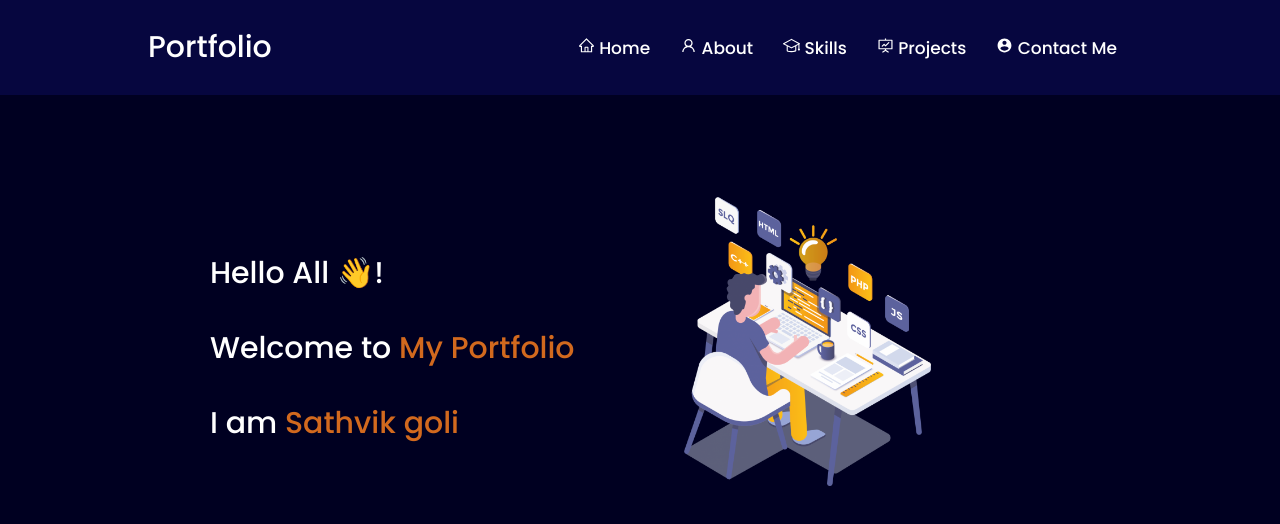
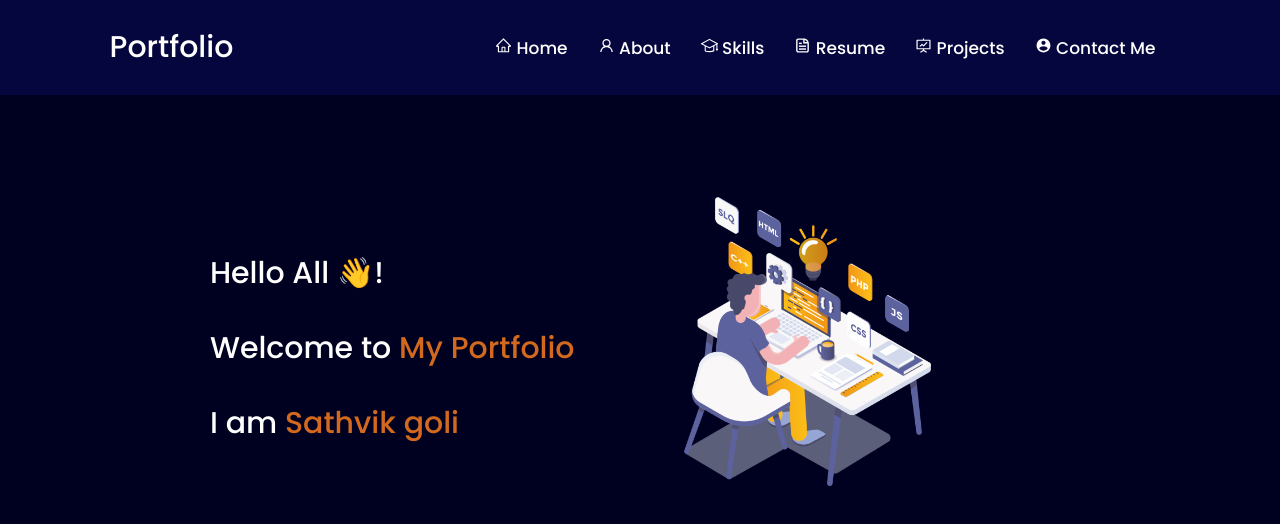
Before and after one commit to Sathvik1404/My-Portfolio, a website: page port.html in a window 1280 px wide. Drawn offline with Linux system fonts and the light colour scheme.

Commit message:
Update port.html

```diff
--- a/port.html
+++ b/port.html
@@ -76,7 +76,7 @@
         }
 
         header {
-            padding: 10px 10%;
+            padding: 10px 7%;
             text-align: center;
             background-color: #06063F;
         }
@@ -233,6 +233,16 @@
                                     d="M990.848 696.304V438.16l16.096-8.496c10.464-5.44 17.055-16.225 17.183-28.032.128-11.777-6.256-22.689-16.592-28.368l-481.44-257.6c-9.631-5.28-21.28-5.249-30.976.095l-478.8 257.92C6.126 379.36-.177 390.143-.113 401.84s6.496 22.4 16.817 27.97l210.384 111.983c-2.64 4.656-4.272 9.968-4.272 15.696v270.784c0 9.12 3.905 17.84 10.72 23.904 6.945 6.16 73.441 60.096 276.753 60.096 202.592 0 270.88-50.976 278-56.784 7.44-6.064 11.744-15.152 11.744-24.784V552.976c0-4.496-.944-8.768-2.608-12.64l129.424-68.369V696.48c-18.976 11.104-31.84 31.472-31.84 55.024 0 35.344 28.656 64 64 64s64-28.656 64-64c0-23.697-13.04-44.145-32.16-55.2zM736.031 812.368c-25.152 12.096-91.712 35.904-225.744 35.904-134.88 0-199.936-25.344-223.472-37.536V573.6l207.808 110.624a31.896 31.896 0 0 0 15.184 3.84 31.675 31.675 0 0 0 14.816-3.664l211.408-111.664v239.632zM510.063 619.81l-411.6-218.561 412.32-220.976 413.6 220.336z">
                                 </path>
                             </svg> Skills</a></li>
+                    <li style="font-size: 17px;"><a href="Sathvik_Resume.pdf"><svg stroke="currentColor" fill="none"
+                                stroke-width="0" viewBox="0 0 24 24" height="1em" width="1em"
+                                xmlns="http://www.w3.org/2000/svg" style="margin-bottom: 0px;">
+                                <path d="M7 18H17V16H7V18Z" fill="currentColor"></path>
+                                <path d="M17 14H7V12H17V14Z" fill="currentColor"></path>
+                                <path d="M7 10H11V8H7V10Z" fill="currentColor"></path>
+                                <path fill-rule="evenodd" clip-rule="evenodd"
+                                    d="M6 2C4.34315 2 3 3.34315 3 5V19C3 20.6569 4.34315 22 6 22H18C19.6569 22 21 20.6569 21 19V9C21 5.13401 17.866 2 14 2H6ZM6 4H13V9H19V19C19 19.5523 18.5523 20 18 20H6C5.44772 20 5 19.5523 5 19V5C5 4.44772 5.44772 4 6 4ZM15 4.10002C16.6113 4.4271 17.9413 5.52906 18.584 7H15V4.10002Z"
+                                    fill="currentColor"></path>
+                            </svg> Resume</a></li>
                     <li style="font-size: 17px;"><a href="project.html"><svg stroke="currentColor" fill="currentColor"
                                 stroke-width="0" t="1569683753031" viewBox="0 0 1024 1024" version="1.1" height="1em"
                                 width="1em" xmlns="http://www.w3.org/2000/svg" style="margin-bottom: 0px;">
```
